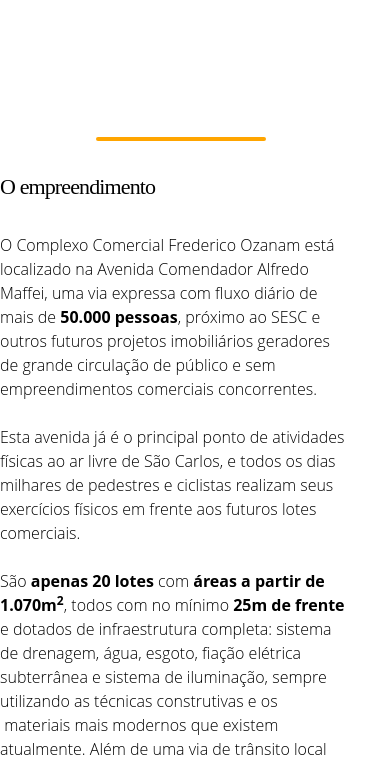
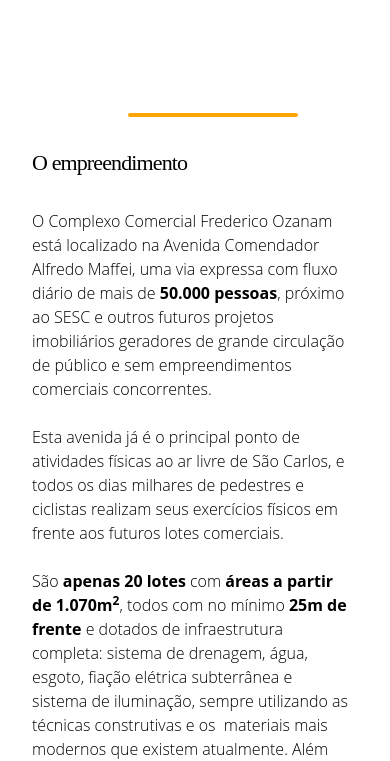
Before and after one commit to pquadrado/bianco-site, a plain HTML site: page federico-ozanam/index.html in a window 390 px wide. Shown: the part 4172-4933 px from the top of the page. Drawn offline with nearby package versions, Linux system fonts and the light colour scheme; a script that the page names is missing.

Commit message:
Update: Responsive page

```diff
--- a/federico-ozanam/css/freder-e84f64.webflow.css
+++ b/federico-ozanam/css/freder-e84f64.webflow.css
@@ -3785,3 +3785,9 @@
     max-width: 300px;
   }
 }
+
+@media screen and (max-width: 540px){
+  .cell-6{
+    padding-left: 2rem;
+  }
+}
```
